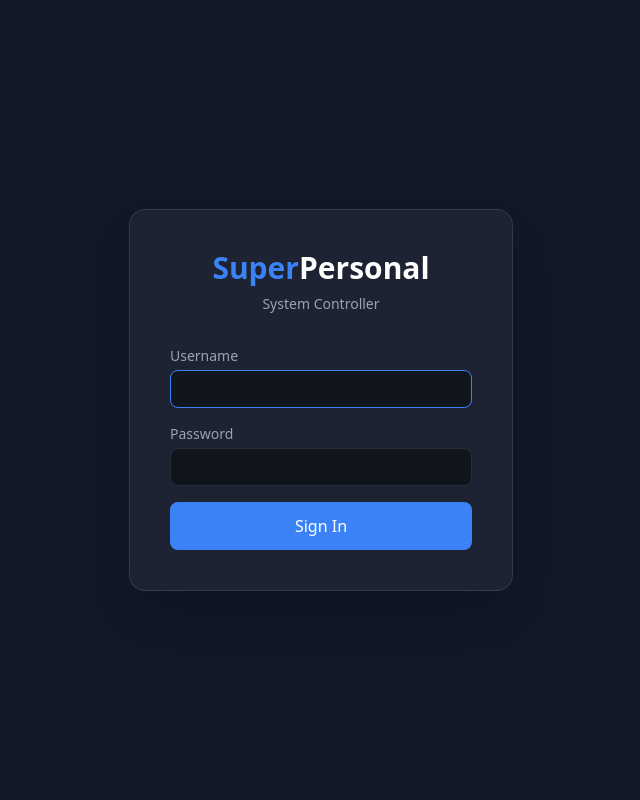
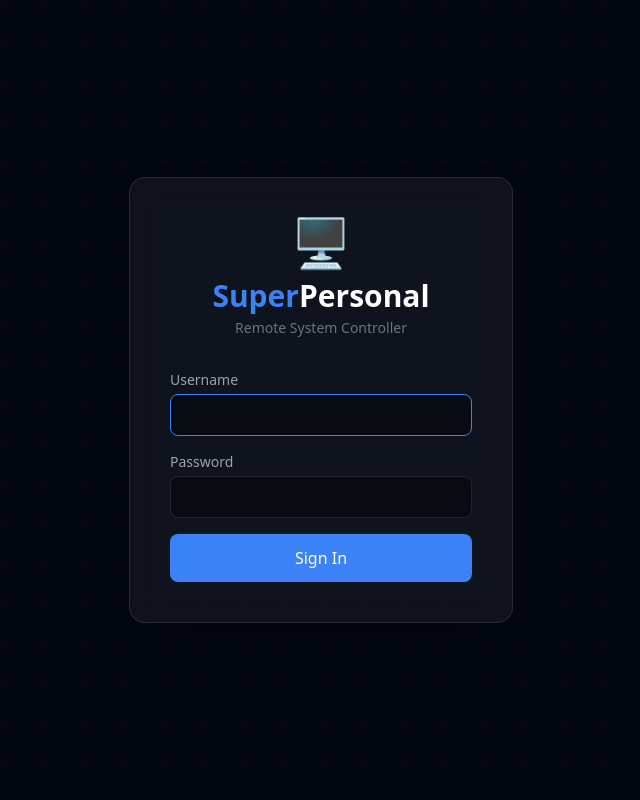
Before and after one commit to SuperPeterDev/SuperPersonal, a Django app: page /accounts/login/ in a window 1280 px wide. Shown: the whole page, without its empty margins (319-959 px from the left). Run offline with Django 5.2, Linux system fonts and the light colour scheme; some libraries are stand-ins or nearby versions.

Commit message:
feat: redesign login page with dark theme for dock UI
Co-Authored-By: Claude Opus 4.7 <noreply@anthropic.com>

```diff
--- a/src/server/templates/registration/login.html
+++ b/src/server/templates/registration/login.html
@@ -12,16 +12,22 @@
         }
     </script>
     <style type="text/tailwindcss">
-        body { @apply bg-gray-900 text-white font-sans antialiased; }
+        body { @apply bg-gray-950 text-white font-sans antialiased; }
         .glass { @apply bg-white/5 backdrop-blur-lg border border-white/10; }
     </style>
 </head>
-<body class="min-h-screen flex items-center justify-center">
-    <div class="glass p-10 rounded-2xl w-full max-w-sm shadow-2xl">
-        <h1 class="text-3xl font-bold text-center mb-2">
-            <span class="text-primary">Super</span>Personal
-        </h1>
-        <p class="text-gray-400 text-center text-sm mb-8">System Controller</p>
+<body class="min-h-screen flex items-center justify-center bg-gray-950 relative overflow-hidden">
+    <div class="absolute inset-0 opacity-[0.03]"
+         style="background-image: radial-gradient(circle at 1px 1px, white 1px, transparent 0); background-size: 40px 40px;"></div>
+
+    <div class="glass p-10 rounded-2xl w-full max-w-sm shadow-2xl relative z-10">
+        <div class="text-center mb-8">
+            <div class="text-5xl mb-3">🖥️</div>
+            <h1 class="text-3xl font-bold">
+                <span class="text-primary">Super</span>Personal
+            </h1>
+            <p class="text-gray-500 text-sm mt-1">Remote System Controller</p>
+        </div>
 
         {% if form.errors %}
         <div class="bg-red-500/20 border border-red-500/40 rounded-lg px-4 py-2 mb-4 text-sm text-red-300">
@@ -29,17 +35,23 @@
         </div>
         {% endif %}
 
+        {% if user.is_authenticated %}
+        <p class="text-center text-gray-400 text-sm mb-4">Logged in as <strong>{{ user.username }}</strong>.</p>
+        <a href="/" class="block w-full text-center py-3 bg-primary rounded-lg font-medium hover:bg-blue-500 transition">
+            Open Dashboard
+        </a>
+        {% else %}
         <form method="post" class="space-y-4">
             {% csrf_token %}
             <div>
                 <label class="block text-gray-400 text-sm mb-1">Username</label>
-                <input name="username" type="text" autofocus
-                    class="w-full bg-black/40 border border-white/10 rounded-lg px-4 py-2 text-sm focus:outline-none focus:border-primary" />
+                <input name="username" type="text" autofocus autocomplete="username"
+                    class="w-full bg-black/40 border border-white/10 rounded-lg px-4 py-2.5 text-sm focus:outline-none focus:border-primary transition" />
             </div>
             <div>
                 <label class="block text-gray-400 text-sm mb-1">Password</label>
-                <input name="password" type="password"
-                    class="w-full bg-black/40 border border-white/10 rounded-lg px-4 py-2 text-sm focus:outline-none focus:border-primary" />
+                <input name="password" type="password" autocomplete="current-password"
+                    class="w-full bg-black/40 border border-white/10 rounded-lg px-4 py-2.5 text-sm focus:outline-none focus:border-primary transition" />
             </div>
             <input type="hidden" name="next" value="{{ next }}" />
             <button type="submit"
@@ -47,6 +59,7 @@
                 Sign In
             </button>
         </form>
+        {% endif %}
     </div>
 </body>
 </html>
```
